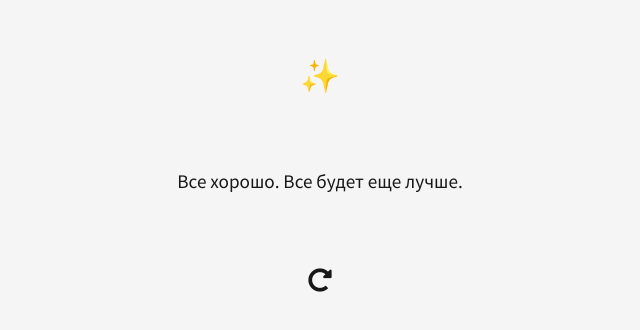
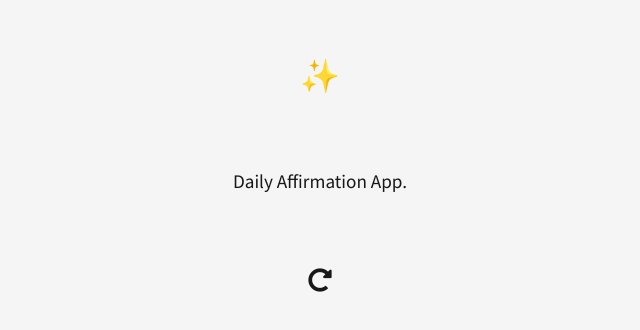
Before and after one commit to Kelseydina/solid-bassoon, a plain HTML site: page index.html in a window 1280 px wide. Shown: the part 224-554 px from the top of the page, without its empty margins (320-960 px from the left). Drawn offline with Linux system fonts and the light colour scheme.

Commit message:
Update index.html

```diff
--- a/index.html
+++ b/index.html
@@ -27,7 +27,7 @@
   <body>
     <div class="main">
       <div class="hero-icon">✨</div>
-      <div class="card">Все хорошо. Все будет еще лучше.</div>
+      <div class="card">Daily Affirmation App.</div>
       <div class="renew-btn-container">
         <a href="#" class="renew-btn"><i class="fas fa-redo-alt"></i></a>
       </div>
```
